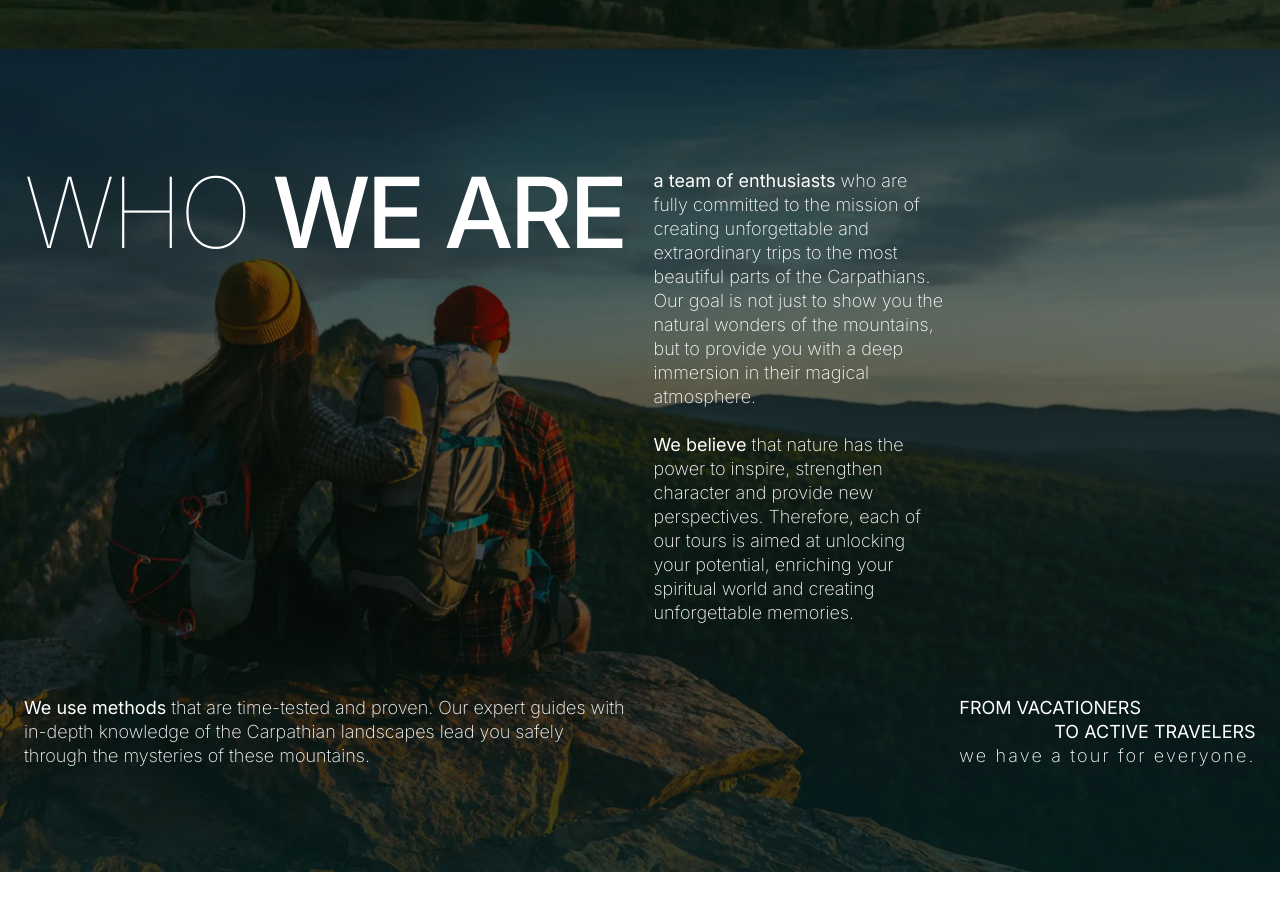
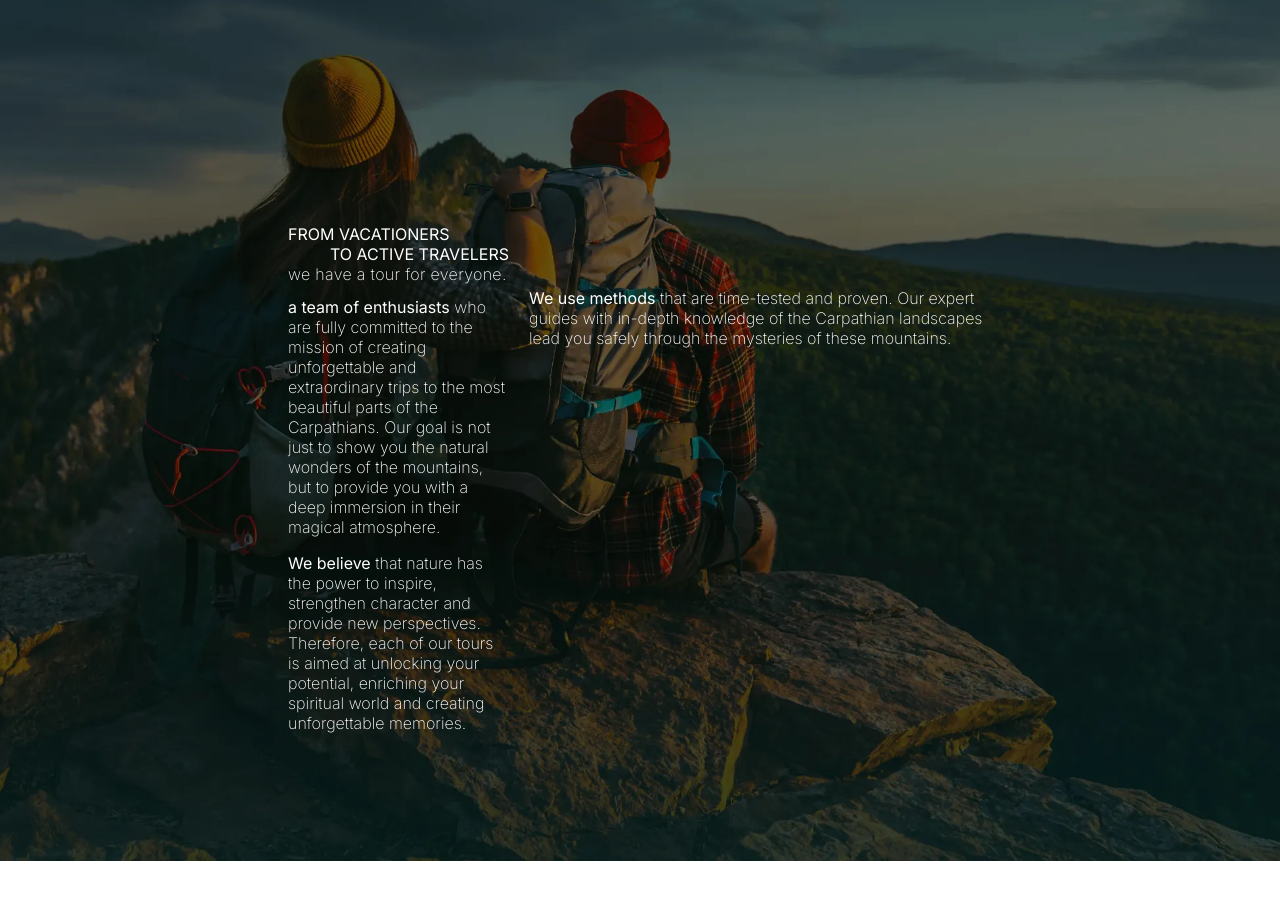
Before and after one commit to AlinaDemchenko/softryzen-test, a Next.js app: page / in a window 1280 px wide. Shown: the part 740-1650 px from the top of the page. Built offline with nearby package versions, Linux system fonts and the light colour scheme; a web font is replaced by a local one.

Commit message:
desktop about

```diff
--- a/app/globals.css
+++ b/app/globals.css
@@ -28,16 +28,16 @@
     @apply absolute w-full bg-[#020f08]/50;
   } */
   .hero {
-    @apply w-screen left-0 top-0 -z-10 h-full bg-[url('/background/hero-background@2x.webp')] bg-cover pb-14 md:pb-16 xl:pb-[104px] pt-[106px];
+    @apply pt-[50px] w-screen left-0 top-0 -z-10 h-full bg-[url('/background/hero-background@2x.webp')] bg-cover pb-14 md:pb-0 md:pt-[60px] xl:pb-[80px] xl:pt-[106px];
   }
   .section-container {
-    @apply mx-auto px-5 pt-[105px] md:flex justify-between md:max-w-3xl md:px-8 md:pt-[122px] xl:max-w-7xl xl:p-6 ;
+    @apply mx-auto px-5 pt-[55px] md:flex md:flex-wrap justify-between md:max-w-3xl md:px-8 md:py-16 xl:max-w-7xl xl:p-6 xl:flex-nowrap;
   }
   .paragraph {
     @apply mb-6 w-[158px] text-[10px] font-extralight tracking-normal md:mb-0 md:w-[263px] md:text-sm/4 md:tracking-[.09em] xl:w-full xl:text-base;
   }
   .title{
-    @apply mb-6 text-[40px] font-thin uppercase leading-[1.4] -tracking-[.04em] md:mb-[68px] md:text-[67px] md:leading-[1.15] md:-tracking-[3.9px] xl:text-[6.125rem] xl:leading-[7.45rem];
+    @apply mb-6 text-[40px] font-thin uppercase leading-[1.4] -tracking-[.04em] md:mb-[68px] md:text-[67px] md:leading-[1.15] md:-tracking-[2.68px] xl:text-[6.125rem] xl:leading-[7.45rem];
   }
   .hero-title {
     @apply relative mb-[31px] text-end text-[37px] font-thin leading-[2.8rem] tracking-[.045em] md:mb-16 md:text-start md:text-[67px] md:leading-none md:tracking-[8.71px] xl:mb-[200px] xl:text-[6.125rem] xl:leading-[7rem] xl:tracking-normal;
--- a/app/page.js
+++ b/app/page.js
@@ -1,4 +1,4 @@
-import About from "@/components/About";
+import About from "@/components/About/About";
 import Career from "@/components/Career";
 import Contacts from "@/components/Contacts";
 import Gallery from "@/components/Gallery";
--- a/components/About.jsx
+++ b/components/About/About.jsx
@@ -1,20 +1,24 @@
+"use client";
+import Description from "./Description";
+import Slogan from "./Slogan";
+import { useMediaQuery } from "react-responsive";
+
 function About() {
+  const isDesktop = useMediaQuery({
+    query: "(min-width: 1440px)",
+  });
   return (
     <section id="about" className="about">
       <div className="section-container">
-        <div className="mr-6 xl:w-[606px]">
-          <h2 className="title xl:mb-[424px]">
+        <div className="mr-[76px] md:h-[445px] xl:w-[606px] xl:h-fit xl:mr-6">
+          <h2 className="title md:mb-[304px] xl:mb-[424px]">
             WHO <span className="font-medium">WE ARE</span>
           </h2>
-          <p className="text-sm font-extralight xl:text-lg/6">
-            <span className="font-normal">We use methods</span> that are
-            time-tested and proven. Our expert guides with in-depth knowledge of
-            the Carpathian landscapes lead you safely through the mysteries of
-            these mountains.
-          </p>
+          {isDesktop && <Description />}
+          {!isDesktop && <Slogan />}
         </div>
-        <div className="mr-3.5 mt-4 w-[292px]">
-          <p className="mb-6 text-sm font-extralight xl:text-lg/6">
+        <div className="mt-[9px] md:mb-16 md:w-[220px] xl:w-[292px] xl:mt-4 xl:mr-3.5">
+          <p className="mb-4 text-base/5 font-extralight xl:text-lg/6 xl:mb-6">
             <span className="font-normal">a team of enthusiasts</span> who are
             fully committed to the mission of creating unforgettable and
             extraordinary trips to the most beautiful parts of the Carpathians.
@@ -22,18 +26,16 @@ function About() {
             mountains, but to provide you with a deep immersion in their magical
             atmosphere.
           </p>
-          <p className="text-sm font-extralight xl:text-lg/6">
+          <p className="text-base/5 font-extralight xl:text-lg/6">
             <span className="font-normal">We believe </span>that nature has the
             power to inspire, strengthen character and provide new perspectives.
             Therefore, each of our tours is aimed at unlocking your potential,
             enriching your spiritual world and creating unforgettable memories.
           </p>
         </div>
-        <div className="relative w-[297px]">
-          <p className="absolute bottom-0 text-lg/6 font-extralight tracking-[0.12em]">
-            <span className="uppercase block font-normal tracking-normal">From vacationers</span>
-            <span className="uppercase block font-normal text-right tracking-normal">to active travelers</span> we have a tour for everyone.
-          </p>
+        <div className="relative md:ml-auto md:w-[463px] xl:w-[297px]">
+          {isDesktop && <Slogan />}
+          {!isDesktop && <Description />}
         </div>
       </div>
     </section>
--- /dev/null
+++ b/components/About/Description.jsx
@@ -0,0 +1,12 @@
+function Description() {
+  return (
+    <p className="text-base/5 font-extralight xl:text-lg/6">
+    <span className="font-normal">We use methods</span> that are
+    time-tested and proven. Our expert guides with in-depth knowledge of
+    the Carpathian landscapes lead you safely through the mysteries of
+    these mountains.
+  </p>
+  )
+}
+
+export default Description
--- /dev/null
+++ b/components/About/Slogan.jsx
@@ -0,0 +1,15 @@
+function Slogan() {
+  return (
+    <p className="bottom-0 font-extralight tracking-[0.12em] text-base/5 md:w-[221px] md:tracking-[0.02em] xl:w-full xl:absolute xl:text-lg/6 ">
+      <span className="block font-normal uppercase tracking-normal">
+        From vacationers
+      </span>
+      <span className="block text-right font-normal uppercase tracking-normal">
+        to active travelers
+      </span>
+      we have a tour for everyone.
+    </p>
+  );
+}
+
+export default Slogan;
--- a/tailwind.config.js
+++ b/tailwind.config.js
@@ -17,7 +17,10 @@ module.exports = {
           sm: '1.25rem',
           md: '1.5rem',
           xl: '1.5rem',
-        },}
+        },},
+        screens: {
+          'xl': '1440px',
+        }
     },
   },
   plugins: [],
```
